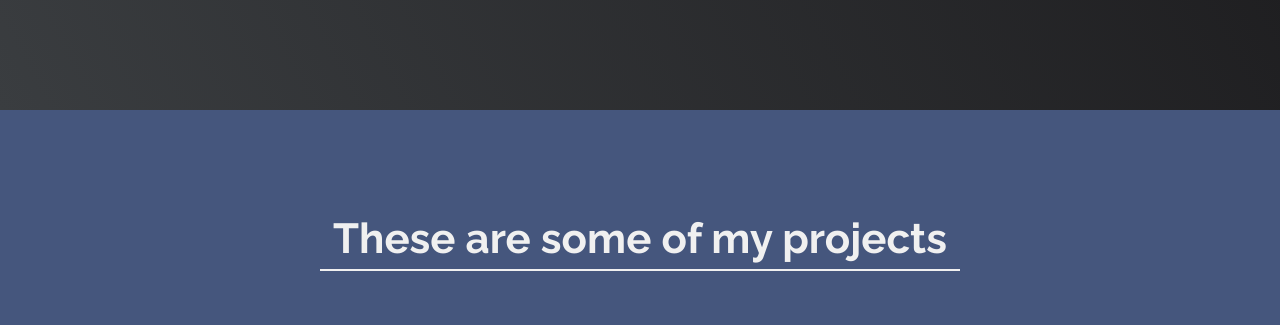
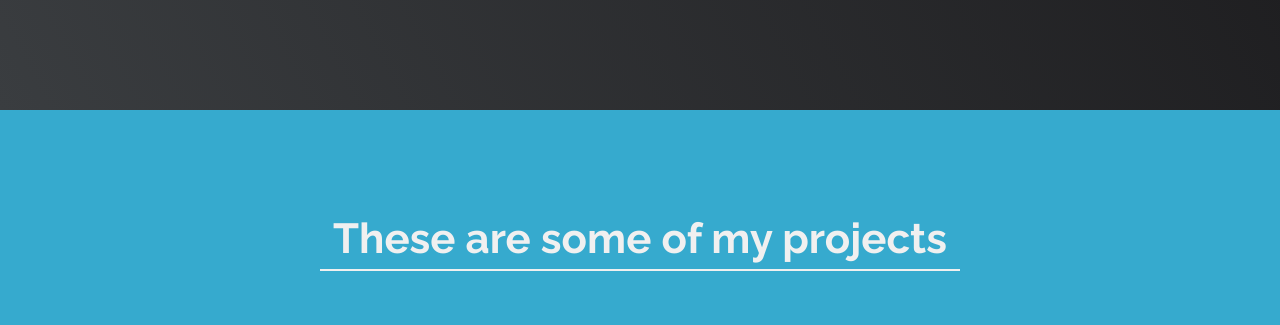
Before and after one commit to lecrishacodes/Personal-Portfolio, a plain HTML site: page index.html in a window 1280 px wide. Shown: the part 690-1015 px from the top of the page. Drawn offline with Linux system fonts and the light colour scheme.

Commit message:
Edit styles.css

```diff
--- a/styles.css
+++ b/styles.css
@@ -2,7 +2,7 @@
 :root {
     --main-white: #f0f0f0;
     --main-red: #be318f;
-    --main-blue: #45567d;
+    --main-blue: #36aace;
     --main-gray: #303841;
   }
 
```
